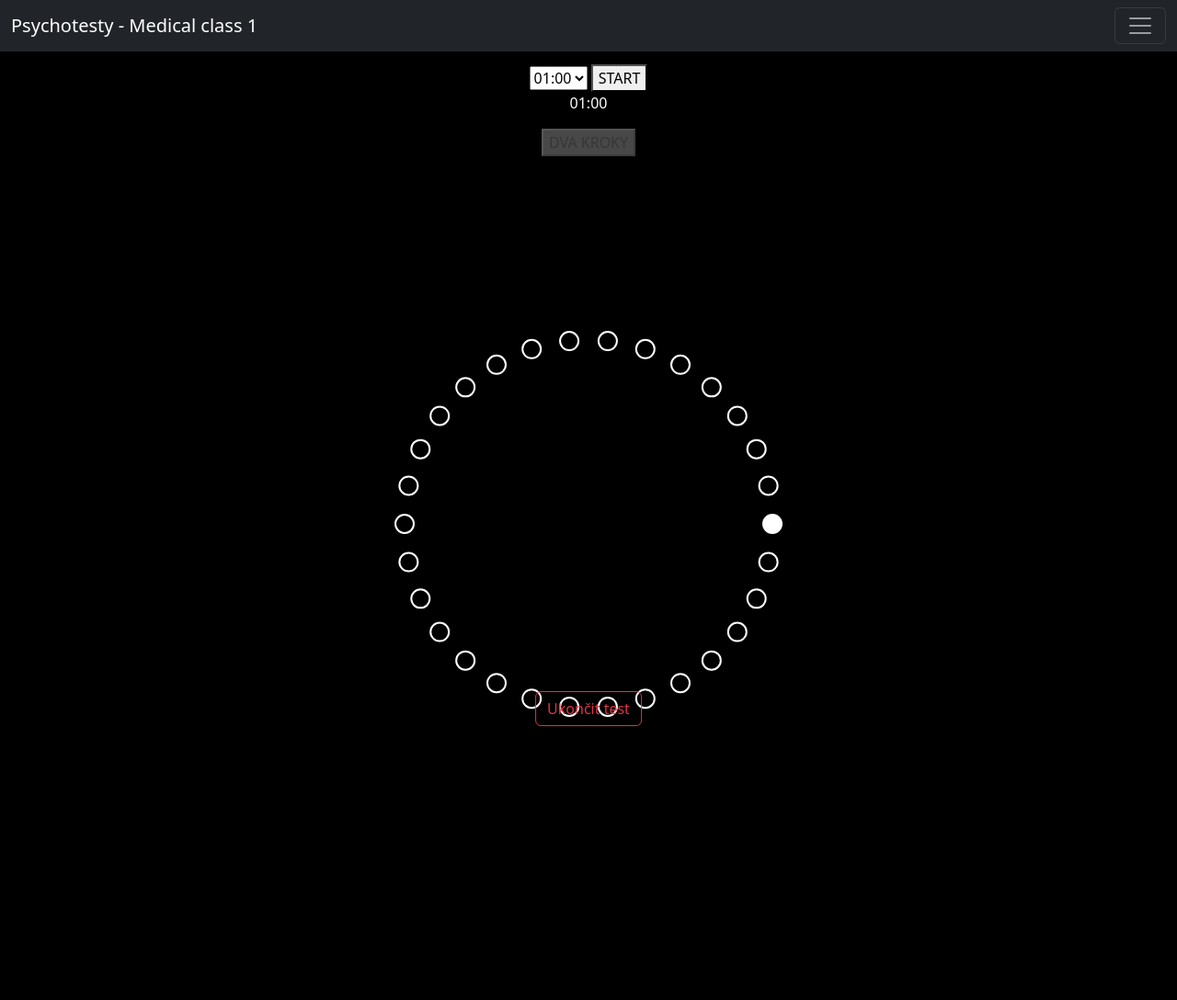
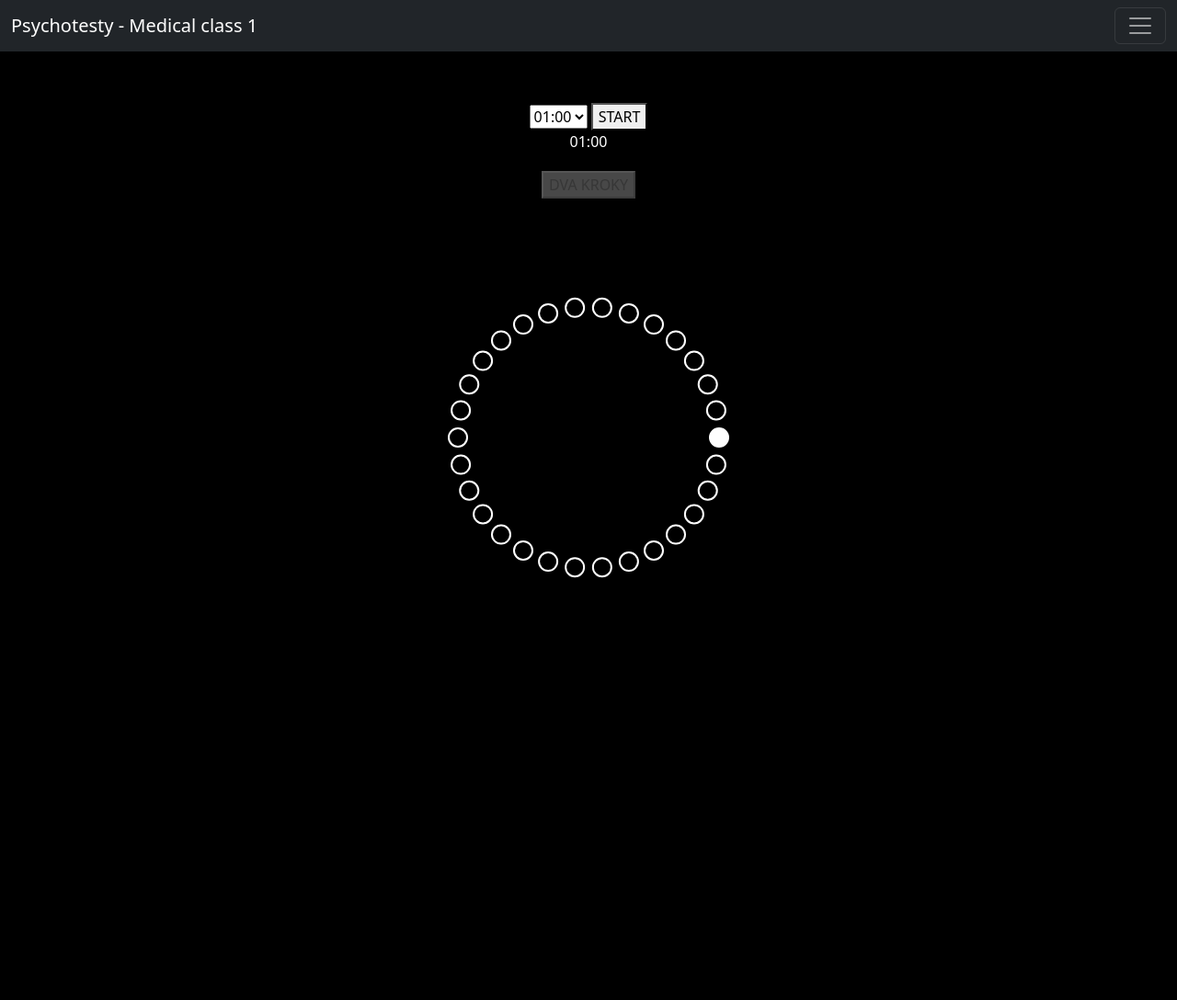
Before and after one commit to optagon/letecke_psychotesty, a Flask app: page /circles in a window 1280 px wide. Shown: the whole page at 92% size. After the commit the page ends 629 px from the top, so only its background shows below. Run offline with Flask 3, Linux system fonts and the light colour scheme.

Commit message:
circles have better html now and results now showing in a floating window, after one game now back to index

```diff
--- a/static/script/circles.js
+++ b/static/script/circles.js
@@ -18,8 +18,8 @@ function getCanvasCenter(canvas) {
 }
 
 function resizeCanvas() {
-  display.canvas.width = window.innerWidth / 2;
-  display.canvas.height = window.innerHeight / 2;
+  display.canvas.width = window.innerWidth * 0.6;
+  display.canvas.height = window.innerHeight * 0.6;
   console.log("canvas resized to: " + display.canvas.width + " " + display.canvas.height);
   display.redraw();
 }
@@ -56,7 +56,7 @@ const display = {
 
   drawCircles: function(nFilled) {
     canvasCenter = getCanvasCenter(this.canvas);
-    const bradius = canvasCenter.x * 1 / 2;
+    const bradius = canvasCenter.x * 0.5 - 50;
     let circumference = 2 * Math.PI * bradius;
     let sradius = (circumference - nCircles * circOffset) / nCircles / 2;
 
@@ -108,6 +108,12 @@ const controls = {
     this.startStopBtn.innerHTML = "START";
   },
 
+  disableAll: function () {
+    this.timeSelect.disabled = true;
+    this.registerBtn.disabled = true;
+    this.startStopBtn.disabled = true;
+  },
+
   writeTimeString: function(nSeconds) {
     secs = nSeconds % 60;
     mins = Math.floor(nSeconds / 60);
@@ -127,7 +133,9 @@ const controls = {
 function startStopBtnCb() {
   if (run) {     // stop the run
     clearInterval(currInterval);
-    controls.runFinished();
+    // with pop up no need to rejuvenate
+    //controls.runFinished();
+    controls.disableAll();
     game.showResults();
     elapsedTime = 0;
     run = false;
@@ -200,10 +208,12 @@ const resultStats = {
   },
 
   toString: function() {
-    let str = "SKIPS: " + this.nSkippings;
-    str = str + "\nCorrect registers: " + this.correctlyRegistered;
-    str = str + "\nIncorrect registers: " + this.incorrectlyRegistered;
-    return str
+    let s = "Results: <br>";
+    s = s + "Number of skips: " + this.nSkippings + " <br>";
+    s = s + "Correct hits: " + this.correctlyRegistered + " <br>";
+    s = s + "Incorrect hits: " + this.incorrectlyRegistered + " <br>";
+    s = s + "Missed skips: " + (this.nSkippings - this.correctlyRegistered) + " <br>";
+    return s
   }
 
 }
@@ -213,6 +223,8 @@ const game = {
   controls: controls,
   results: resultStats,
   displayer: display,
+  resultElement: document.getElementById("results-container"),
+  resultText: document.getElementById("results-text"),
 
   initialize: function() {
     this.displayer.initialize();
@@ -255,7 +267,8 @@ const game = {
   },
 
   showResults: function() {
-    this.displayer.printResults(this.results.toString());
+    this.resultElement.style.display = "block";
+    this.resultText.innerHTML = this.results.toString();
   }
 
 }
@@ -269,5 +282,11 @@ var skipProb = 0.2;
 var skipping = false;
 
 run = Boolean(false);
+/*window.addEventListener('resize', resizeCanvas, false);
+game.initialize();*/
+
 window.addEventListener('resize', resizeCanvas, false);
-game.initialize();
+document.addEventListener('DOMContentLoaded', (event) => {
+  resizeCanvas();
+  game.initialize();
+});
--- a/templates/pages/circles.html
+++ b/templates/pages/circles.html
@@ -1,23 +1,85 @@
 {% extends 'base.html' %}
 
-{% block header %}
-  <h2>{% block title %}Koncetrace{% endblock title %}</h2>
-{% endblock header %}
+{% block content %}
 
-{% block content %}
+<head>
+    <meta charset="UTF-8">
+    <link rel="stylesheet" href="{{ url_for('static', filename='styles.css') }}">
     <style>
         body {
             background-color: black;
             color: white; /* Optionally, you can set the text color to white for better visibility */
+            margin: 0; /* Remove default margin */
+            display: flex; /* Use flexbox for alignment */
+            flex-direction: column; /* Align children vertically */
+            justify-content: center; /* Center content vertically */
+            align-items: center; /* Center content horizontally */
+            height: 100vh; /* Take full height of viewport */
+            overflow: hidden; /* Prevent scrolling */
         }
+
+        section {
+            margin-top: 70px; /* Adjust this value based on the height of your navbar */
+        }
+
+        #settingsContainer {
+            text-align: center; /* Center the content inside the div */
+            margin-bottom: 20px; /* Add some space below the settings */
+        }
+
         #container {
-    margin: 0 auto; /* Center the div horizontally */
             text-align: center; /* Center the content inside the div */
+            margin-bottom: 20px; /* Add some space below the button */
+        }
+
+        #canvasContainer {
+            display: flex; /* Use flexbox for alignment */
+            justify-content: center; /* Center content horizontally */
+            align-items: center; /* Center content vertically */
+            flex-grow: 1; /* Allow the container to grow and take up available space */
+            width: 100%; /* Take full width */
+            height: 100%; /* Take full height */
+        }
+
+        canvas {
+            max-width: 100%; /* Ensure the canvas does not exceed the width of the container */
+            max-height: 100%; /* Ensure the canvas does not exceed the height of the container */
+            width: auto; /* Adjust width automatically */
+            height: auto; /* Adjust height automatically */
+            /*border: 1px solid white; /* Optional: Add a border to the canvas for visibility */
+        }
+
+        #results-container {
+            position: fixed; /* Position it fixed so it floats over everything */
+            top: 50%;
+            left: 50%;
+            transform: translate(-50%, -50%); /* Center it */
+            width: 60%; /* Adjust width as needed */
+            max-width: 1200px; /* Set maximum width */
+            background-color: rgba(94, 154, 164, 0.7); /* Optional: background color with transparency */
+            padding: 20px;
+            border-radius: 10px;
+            box-shadow: 0 0 10px rgba(0, 0, 0, 0.5);
+            color: white; /* Text color */
+            z-index: 1000; /* Ensure it is on top of other elements */
+            display: none; /* Initially hidden */
+            text-align: center;
+        }
+
+        #endTestButtonContainer {
+            position: fixed;
+            bottom: 10px;
+            left: 50%;
+            transform: translateX(-50%);
+            text-align: center; /* Center the button horizontally */
         }
     </style>
+</head>
 
-<br>
-  <div id="container">
+<body>
+    <section>
+
+        <div id="settingsContainer">
             <select id="timeSelect" onchange="timeSelectCb(this)">
                 <option selected>01:00</option>
                 <option>05:00</option>
@@ -32,12 +94,18 @@
             <button id="registerBtn" onclick="registerBtnCb(this)">DVA KROKY</button>
         </div>
 
-  <div id="container">
-    <canvas id="myCanvas" width="800" height="800"></canvas>
+        <div id="canvasContainer">
+            <canvas id="myCanvas"></canvas>
         </div>
 
-  <script type="text/javascript" src="{{ url_for('static', filename='script/circles.js') }}"></script>
-<div id="container" style="position: fixed; bottom: 10px; left: 50%; transform: translateX(-50%);">
+        <div id="results-container">
+            <p id="results-text"></p>
             <a class="btn btn-outline-danger" href="{{ url_for('index') }}">Ukončit test</a>
         </div>
+
+    </section>
+
+    <script type="text/javascript" src="{{ url_for('static', filename='script/circles.js') }}"></script>
+</body>
+
 {% endblock content %}
```
Lines whose indentation alone changed are shown as unchanged.
